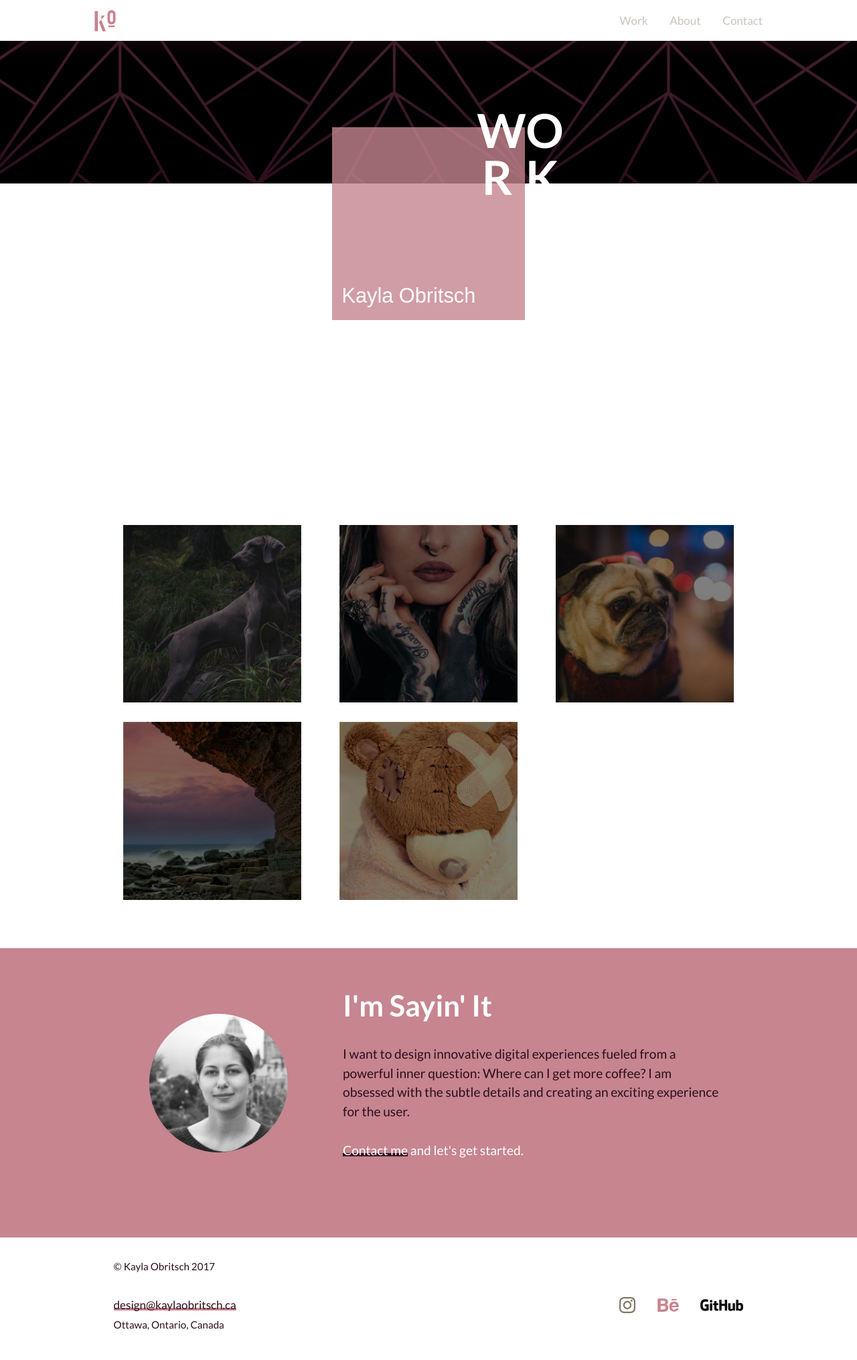
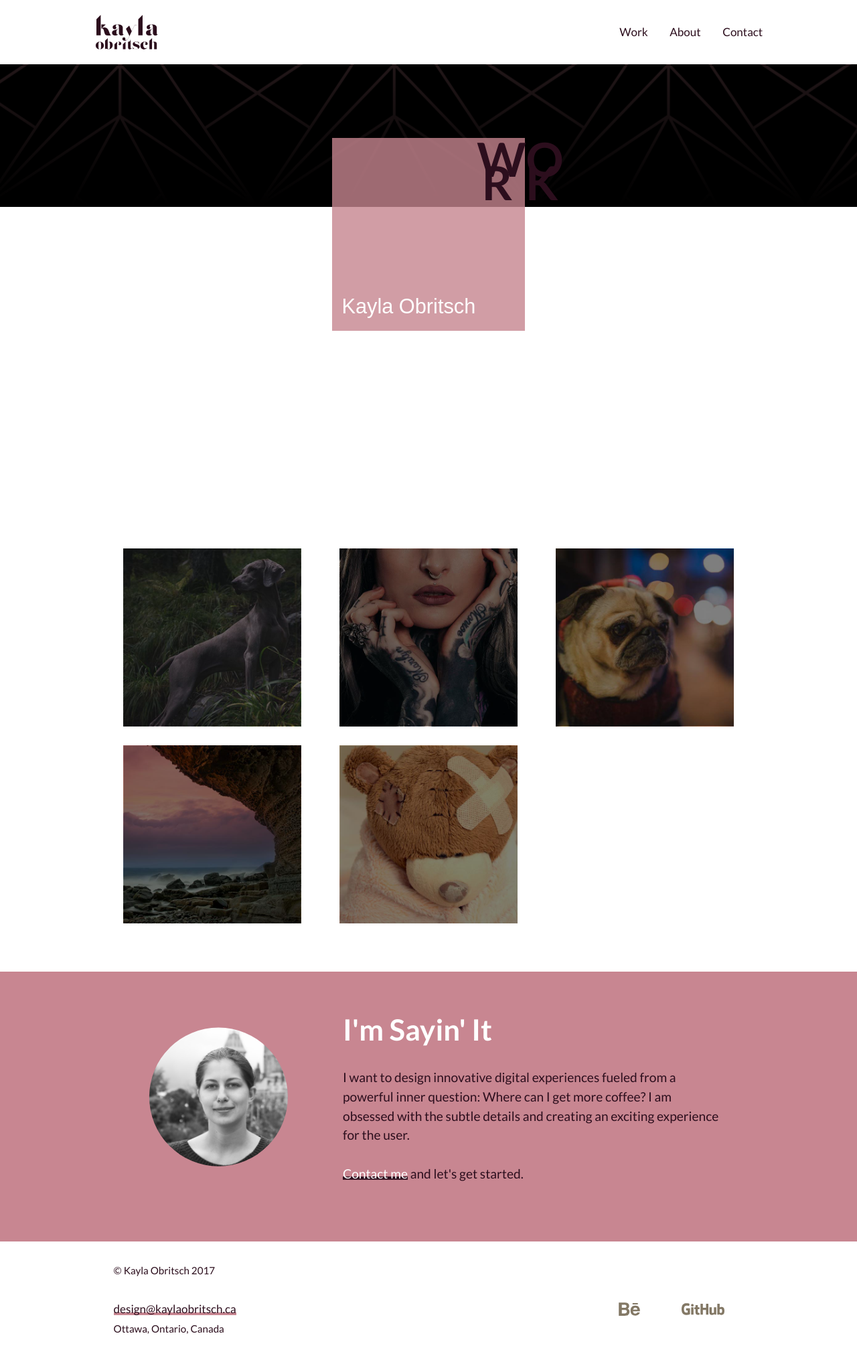
Before and after one commit to kaylaobritsch/portfolio, a Jekyll site: the page built from index.html, in a window 1280 px wide. Shown: the top 2031 px of the page at 67% size. Built offline with Jekyll 4.4.1, drawn with Linux system fonts in a browser that asks for light colours; some web fonts are replaced.

```diff
--- a/_layouts/default.html
+++ b/_layouts/default.html
@@ -34,12 +34,12 @@
 
   <div class="parallax parallax-group">
     <header role="banner">
-    <nav class="front top-nav push-0 gutter pad-t-1-2 pad-b-1-2" id="nav" role="navigation">
+      <nav class="top-nav push-0 gutter" id="nav" role="navigation">
         <div class="grid grid-middle wrapper push-0">
           <div class="text-left unit xs-1-4">
-          <i class="logo icon i-32">
+            <i class="logo icon i-96">
               <a itemprop="url" href="{{site.baseurl}}/">
-              <svg><use xlink:href="{{site.baseurl}}/images/icons.svg#kayla-obritsch-logo"></use></svg>
+                <svg><use xlink:href="{{site.baseurl}}/images/icons.svg#kayla-obritsch-2"></use></svg>
               </a>
             </i>
           </div>
@@ -61,10 +61,10 @@
         <defs>
           <linearGradient id="triangle-gradient" x1="50%" y1="0%" x2="50%" y2="100%" >
             <stop offset="0%" stop-color="#c6858f">
-            <animate attributeName="stop-color" values="#c6858f; #2c0e1d; #c6858f" dur="4s" repeatCount="indefinite"></animate>
+            <animate attributeName="stop-color" values="#c6858f; #000; #c6858f" dur="6s" repeatCount="indefinite"></animate>
             </stop>
-            <stop offset="100%" stop-color="#2c0e1d">
-             <animate attributeName="stop-color" values="#2c0e1d; #c6858f; #2c0e1d" dur="4s" repeatCount="indefinite"></animate>
+            <stop offset="100%" stop-color="#000">
+             <animate attributeName="stop-color" values="#000; #c6858f; #000" dur="6s" repeatCount="indefinite"></animate>
             </stop>
           </linearGradient>
           <style>
@@ -81,7 +81,7 @@
       <div class="front banner-whole">
         <div class="banner-square">
           <div class="banner-work-text text-center">
-            <h1 itemprop="name" class="front tenamega work push-1-4 pad-t-2 banner-work"><p class="push-0">WO</p><br><p><span class="work-r">R</span><span>K</span></p></h1>
+            <h1 itemprop="name" class="front tenamega work push-1-4 pad-t-2 banner-work"><span class="push-0">WO</span><br><span><span class="work-r">R</span><span>K</span></span></h1>
           </div>
           <div class="banner-text pad-b-1-2 gutter-1-2">
             <h2 itemprop="name" class="banner-sub front push-0">{{page.banner-header}}</h2>
@@ -101,7 +101,7 @@
     <div class="wrapper gutter">
       <div class="pad-t pad-b unit xs-1 s-1 m-1-2 l-1-2">
         <p role="contentinfo" class="micro">© <span itemprop="name">Kayla Obritsch</span> 2017</p>
-        <a class="email-link footer-link milli" itemprop="email" class="milli" href="mailto:design@kaylaobritsch.ca">design@kaylaobritsch.ca</a>
+        <a class="email-link footer-link milli" itemprop="email" href="mailto:design@kaylaobritsch.ca">design@kaylaobritsch.ca</a>
         <p itemprop="address" class="micro" itemscope itemtype="https://schema.org/PostalAddress">
           <span itemprop="addressLocality">Ottawa,</span>
           <span itemprop="addressRegion">Ontario,</span>
@@ -109,11 +109,6 @@
         </p>
       </div>
       <div class="pad-t pad-b unit xs-1 s-1 m-1-2 l-1-2 social-icons">
-        <i class="social-icon i-24 icon inline-block text-">
-          <a itemprop="url" class="social" href="https://instagram.com/kaylaobritsch/">
-            <svg><use xlink:href="{{site.baseurl}}/images/icons.svg#instagram-logo"></use></svg>
-          </a>
-        </i>
         <div class="gutter inline-block">
           <i class="social-icon i-32 icon inline-block">
             <a itemprop="url" class="social" href="https://behance.net/KaylaRoseO">
@@ -121,7 +116,7 @@
             </a>
           </i>
         </div>
-        <div class="inline-block">
+        <div class="gutter inline-block">
           <i class="social-icon i-64 icon inline-block">
             <a itemprop="url" class="social" href="https://github.com/kaylaobritsch">
               <svg><use xlink:href="{{site.baseurl}}/images/icons.svg#github-logo"></use></svg>
--- a/absolute-splash.html
+++ b/absolute-splash.html
@@ -48,12 +48,12 @@ previous: /loyal-rescue/
 next: /cheo/
 ---
 
-<section class="image-section gutter-2 pad-t pad-b-2">
+<section class="image-section gutter-2 pad-t">
   <div class="wrapper">
     <img itemprop="image" class="img-flex pad-b-2 sketch" src="{{site.baseurl}}/images/absolute-splash-mockup-2.jpg" alt="Absolute Splash
     screens mockup">
 
-    <div class="text-center">
+    <div>
       <p>View the interactive<a href="https://xd.adobe.com/view/16863a41-9323-4c8e-b213-6b0f8b634615/"> app</a></p>
     </div>
 
--- a/css/main.css
+++ b/css/main.css
@@ -1,5 +1,5 @@
 :root {
-  --color-primary: #c6858f;
+  --color-primary: #c88691;
   --color-white: #fff;
   --color-light-grey: #cbc4bc;
   --color-dark-grey: #837865;
@@ -17,6 +17,14 @@ html {
 
 p {
   color: var(--color-black);
+}
+
+h1 {
+  font-weight: 300;
+}
+
+h3 {
+  color: var(--color-primary);
 }
 
 /* Add parallax to the banner image */
@@ -59,7 +67,7 @@ body .parallax {
 }
 
 a {
-  color: var(--color-light-grey);
+  color: var(--color-black);
   text-decoration: none;
 }
 
@@ -79,17 +87,14 @@ a:hover {
 }
 
 .logo svg {
-  fill: var(--color-primary);
+  fill: var(--color-black);
   filter: blur(0);
+  position: relative !important;
   transition: all .25s linear;
 }
 
 .logo:hover svg {
-  fill: var(--color-light-grey);
-}
-
-h1 {
-  font-weight: 300;
+  fill: var(--color-primary);
 }
 
 .work {
@@ -98,10 +103,6 @@ h1 {
 
 .banner-square {
   background-color: var(--color-primary);
-}
-
-h3 {
-  color: var(--color-primary);
 }
 
 #triangle-banner {
@@ -113,7 +114,7 @@ h3 {
 }
 
 .banner-whole {
-  margin-top: -2rem;
+  margin-top: -3rem;
   text-align: center;
 }
 
@@ -252,11 +253,13 @@ small {
 
 .social svg {
   fill: var(--color-dark-grey);
+  position: relative !important;
   transition: all .25s linear;
 }
 
-.social svg:hover {
+.social:hover svg {
   fill: var(--color-primary);
+
 }
 
 /* Case Study Page */
--- a/index.html
+++ b/index.html
@@ -33,9 +33,9 @@ banner-hidden: "banner-hidden"
     <div class="unit xs-1 s-1 m-2-3 l-2-3 w-1 island">
       <h3 class="yotta">I'm Sayin' It</h3>
       <p>I want to design innovative digital experiences fueled from a powerful inner question: Where can I get more coffee? I am obsessed with the subtle details and creating an exciting experience for the user.</p>
-      <p><div class="inline" itemprop="author" itemscope itemtype="https://schema.org/Person">
-        <a class="email-link" itemprop="email" href="mailto:design@kaylaobritsch.ca">Contact me</a>
-      </div> and let's get started.</p>
+      <p class="inline" itemprop="author" itemscope itemtype="https://schema.org/Person">
+        <a class="email-link" itemprop="email" href="mailto:design@kaylaobritsch.ca">Contact me</a> and let's get started.
+      </p>
     </div>
   </div>
 </section>
```
Also changed, not shown: _layouts/portfolio-piece.html (+10 -12 lines), images/icons.svg, 2 other files. Lines whose indentation alone changed are shown as unchanged.
